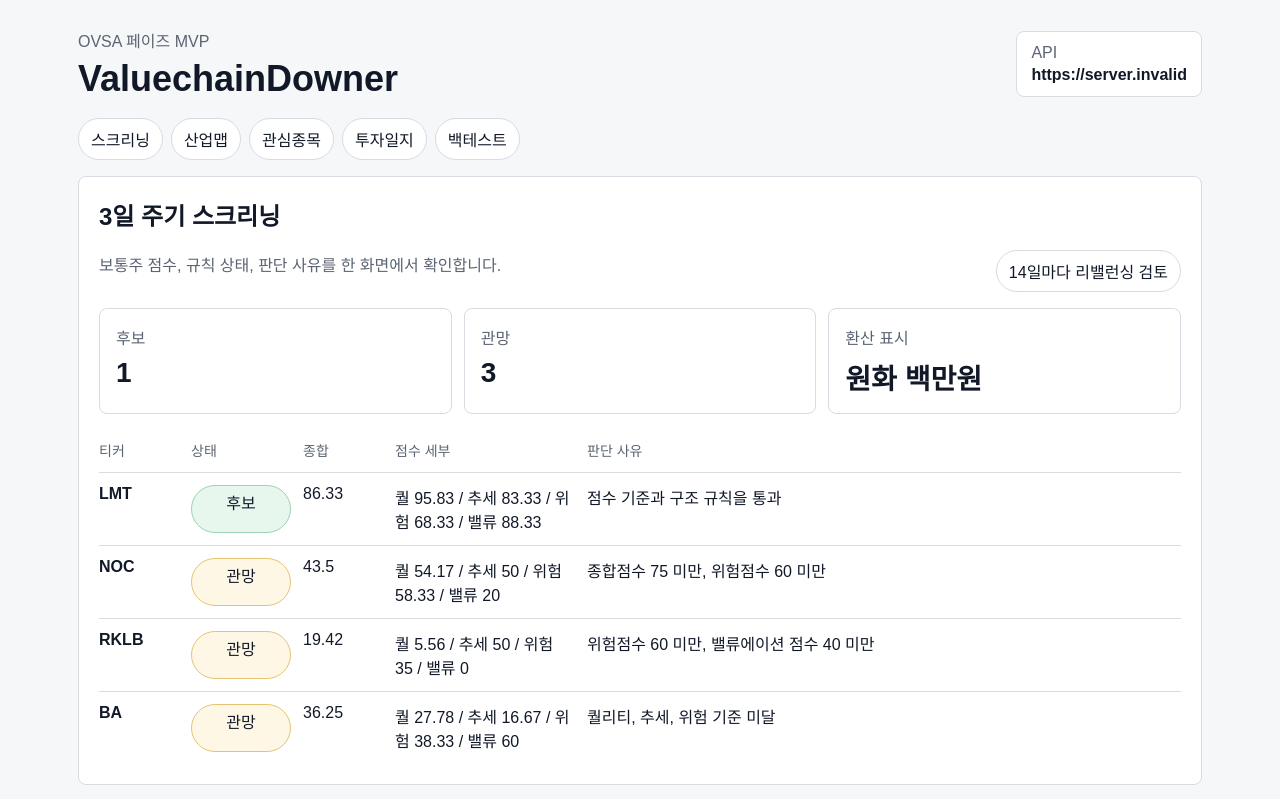
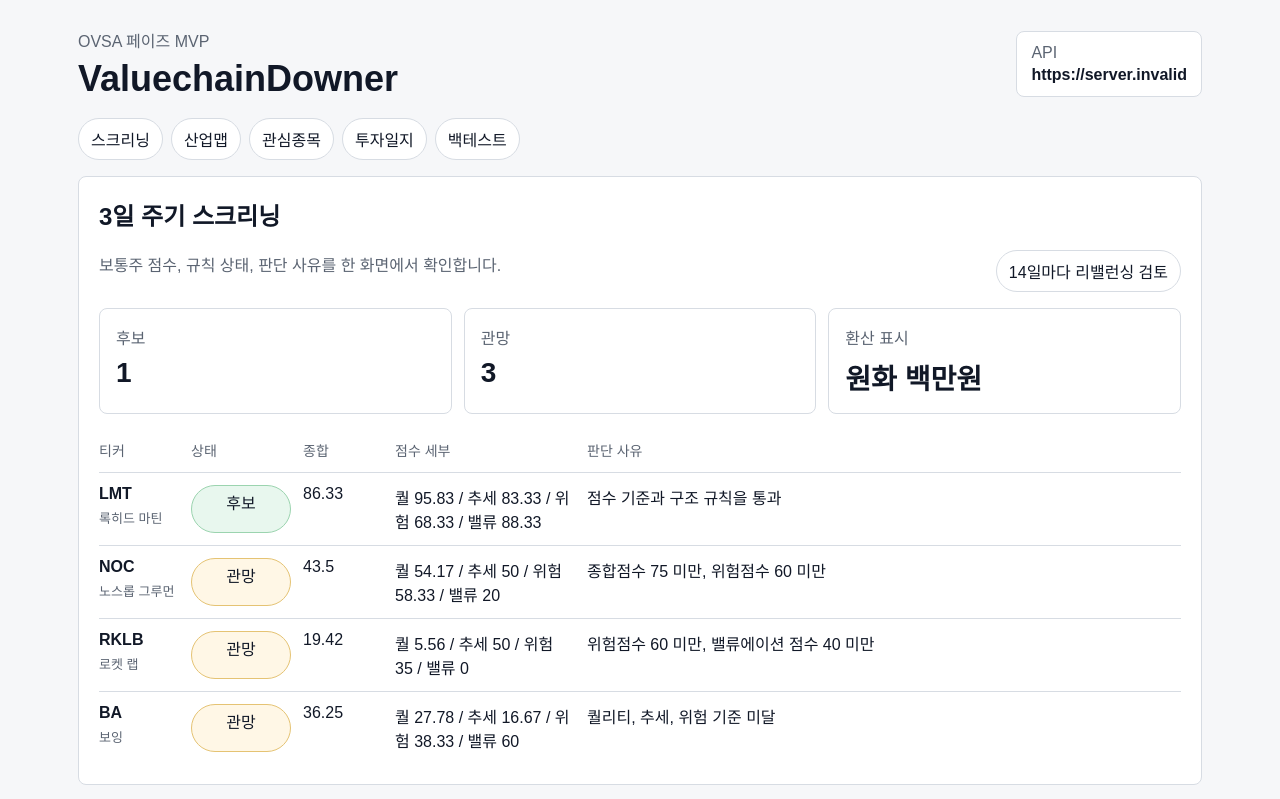
Before and after one commit to byuuujbu/ValuechainDowner, a Next.js app in the folder apps/web/: page / in a window 1280 px wide. Shown: the top 799 px of the page. Built offline with nearby package versions, Linux system fonts and the light colour scheme; no server answers.

Commit message:
Show company names in screening table

```diff
--- a/apps/web/src/app/globals.css
+++ b/apps/web/src/app/globals.css
@@ -158,6 +158,17 @@ h1 {
   text-align: center;
 }
 
+.tickerCell {
+  display: grid;
+  gap: 2px;
+}
+
+.tickerCell small {
+  color: var(--muted);
+  font-size: 13px;
+  line-height: 1.25;
+}
+
 .status.pass {
   background: #e8f7ee;
   border-color: #9bd4af;
--- a/apps/web/src/app/page.tsx
+++ b/apps/web/src/app/page.tsx
@@ -3,6 +3,7 @@ const apiBaseUrl = process.env.NEXT_PUBLIC_API_BASE_URL ?? "http://localhost:800
 const screeningRows = [
   {
     ticker: "LMT",
+    name: "록히드 마틴",
     status: "candidate",
     total: 86.33,
     quality: 95.83,
@@ -13,6 +14,7 @@ const screeningRows = [
   },
   {
     ticker: "NOC",
+    name: "노스롭 그루먼",
     status: "watch",
     total: 43.5,
     quality: 54.17,
@@ -23,6 +25,7 @@ const screeningRows = [
   },
   {
     ticker: "RKLB",
+    name: "로켓 랩",
     status: "watch",
     total: 19.42,
     quality: 5.56,
@@ -33,6 +36,7 @@ const screeningRows = [
   },
   {
     ticker: "BA",
+    name: "보잉",
     status: "watch",
     total: 36.25,
     quality: 27.78,
@@ -121,7 +125,10 @@ export default function Home() {
           </div>
           {screeningRows.map((row) => (
             <div className="row" role="row" key={row.ticker}>
-              <strong>{row.ticker}</strong>
+              <span className="tickerCell">
+                <strong>{row.ticker}</strong>
+                <small>{row.name}</small>
+              </span>
               <span className={`status ${row.status === "candidate" ? "pass" : "watch"}`}>
                 {statusLabels[row.status]}
               </span>
```
